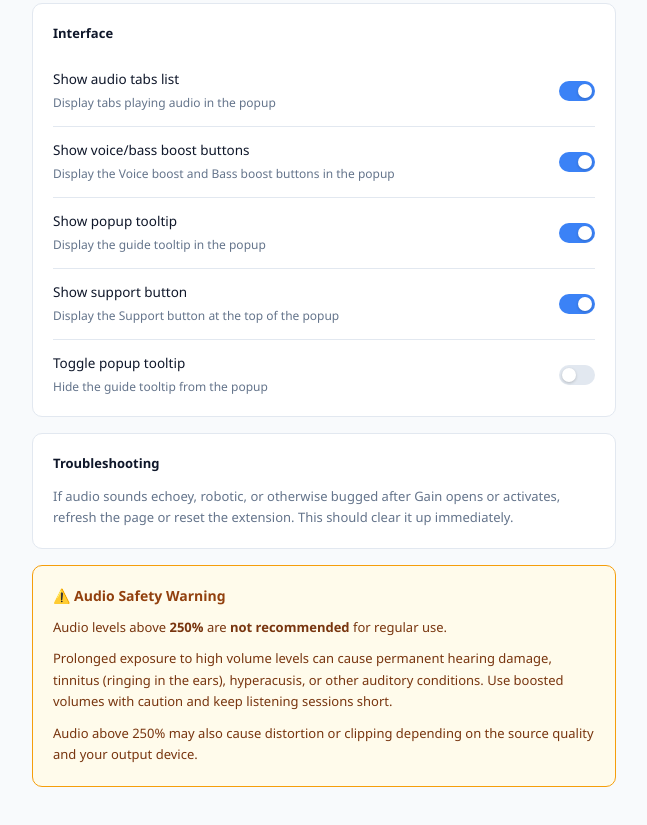
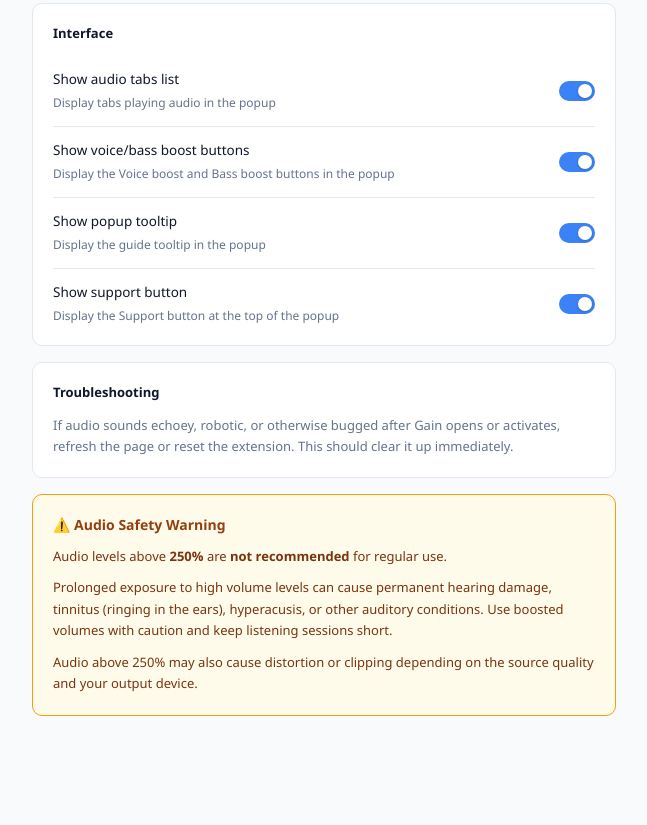
Before and after one commit to Hookset/gain-volume-booster, a browser extension: page options.html in a window 1280 px wide. Shown: the part 803-1628 px from the top of the page, without its empty margins (430-1077 px from the left). After the commit the page ends 1567 px from the top, so only its background shows below. Drawn offline with Linux system fonts and the light colour scheme.

Commit message:
v1.1.2 - rebase correction

```diff
--- a/options.html
+++ b/options.html
@@ -724,16 +724,6 @@
           </div>
         </div>
 
-        <div class="setting-row">
-          <div class="setting-info">
-            <strong>Toggle popup tooltip</strong>
-            <span>Hide the guide tooltip from the popup</span>
-          </div>
-          <div class="small-toggle-track" id="togglePopupTooltip">
-            <div class="toggle-thumb"></div>
-          </div>
-        </div>
-
       </div>
 
       <div class="card">
```
